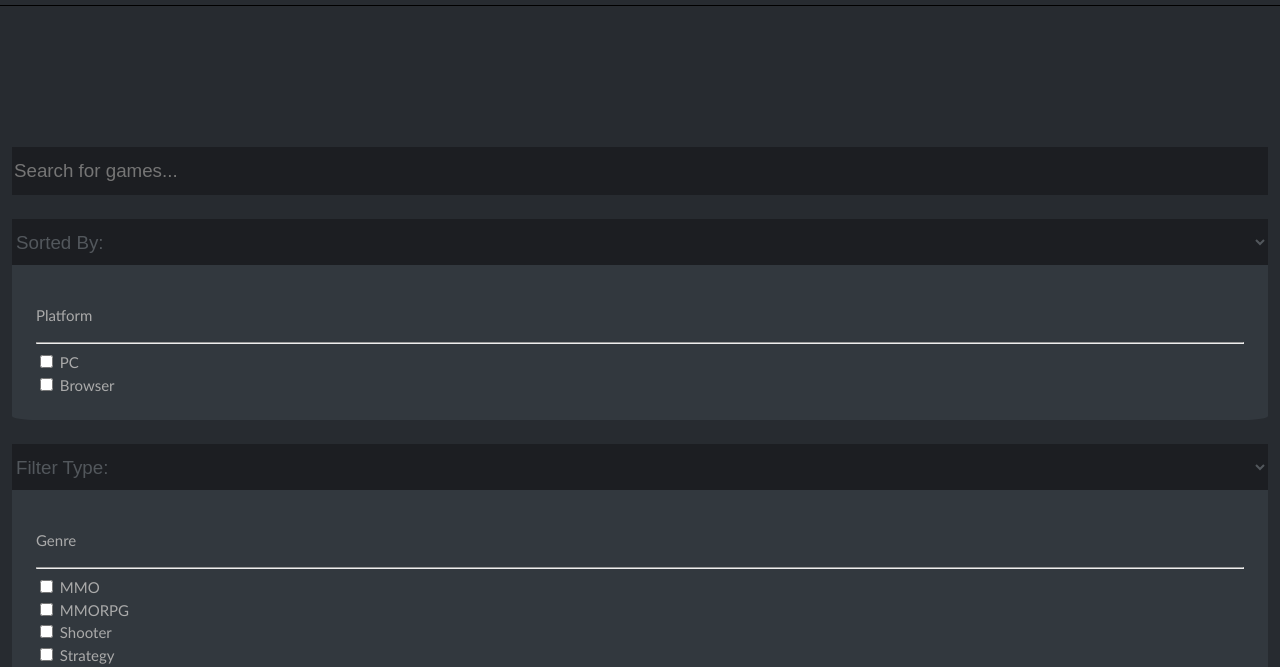
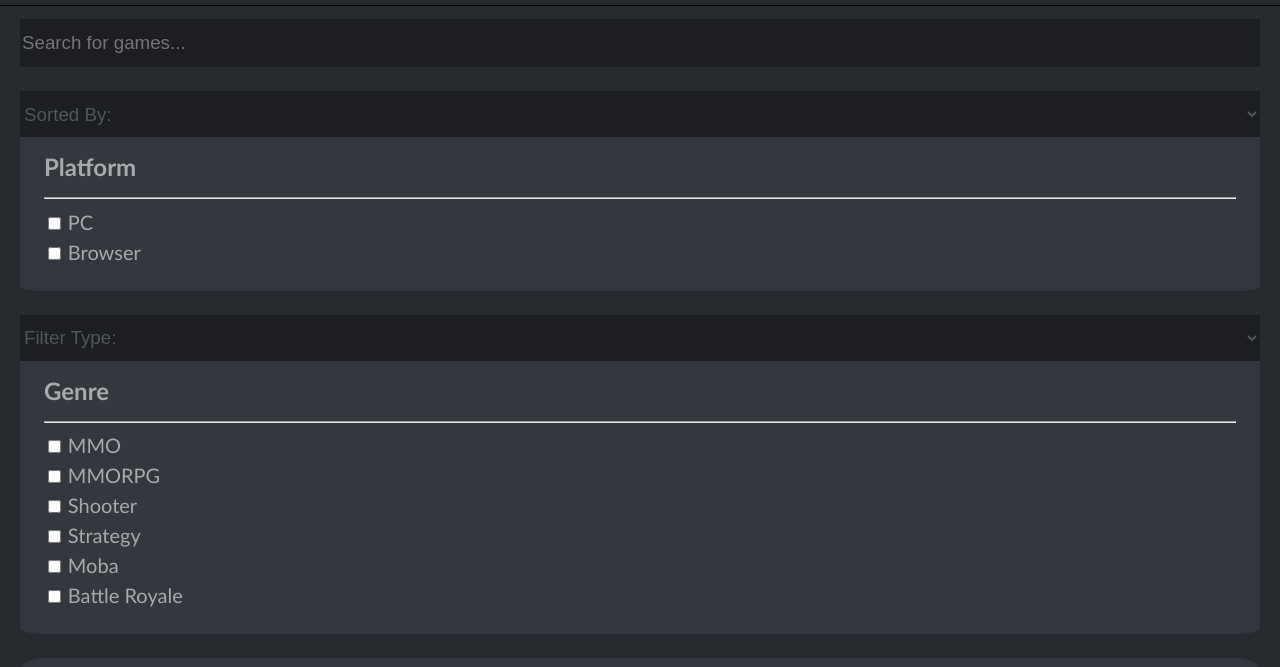
Before and after one commit to jhgalino/phase-1-assessment, a plain HTML site: page index.html in a window 1280 px wide. Shown: the part 65-732 px from the top of the page. Drawn offline with Linux system fonts and the light colour scheme.

Commit message:
Adjusted font sizes of filters

```diff
--- a/css/filters.css
+++ b/css/filters.css
@@ -17,11 +17,26 @@
     border-radius: 2%;
 }
 
+.filter-title {
+    font-size: 1.5rem;
+    font-weight: bold;
+    margin: 0.75rem 0;
+}
+
 .filter-contents {
-    padding: 1.5rem;
+    padding: 0 1.5rem 1.5rem 1.5rem;
+}
+
+.filter-contents > div > label,
+.filter-contents > section > div > label {
+    font-size: 1.25rem;
 }
 
 .filter-with-scrollbar {
     overflow-y: scroll;
     height: 180px;
 }
+
+.filter-with-scrollbar > div > label {
+    font-size: 1.25rem;
+}
--- a/css/styles.css
+++ b/css/styles.css
@@ -11,9 +11,8 @@ main {
     display: grid;
     grid-template-columns: 1fr;
     row-gap: 1.5rem;
-    margin-left: 0.75rem;
-    margin-right: 0.75rem;
-    padding-top: 15%;
+    margin: 0 1.25rem;
+    padding-top: 4rem;
 }
 
 header {
```
Also changed, not shown: index.html (+0 -1 lines).
